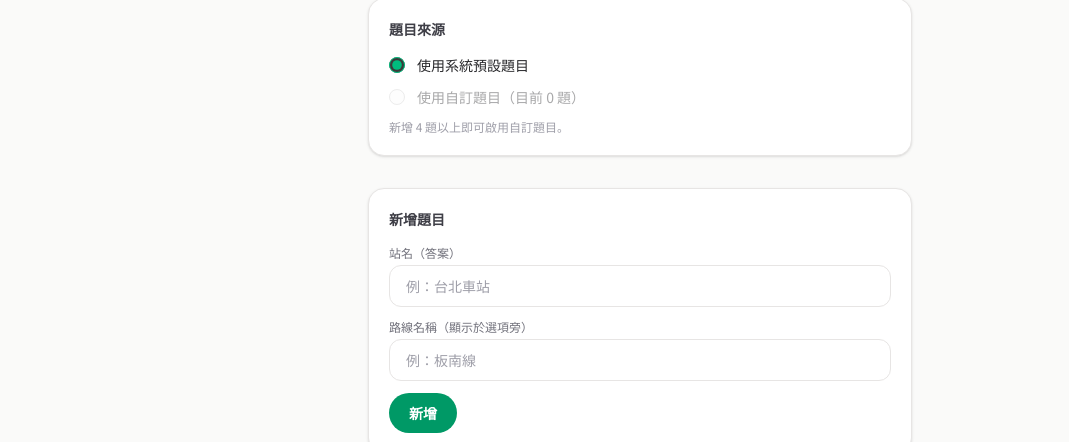
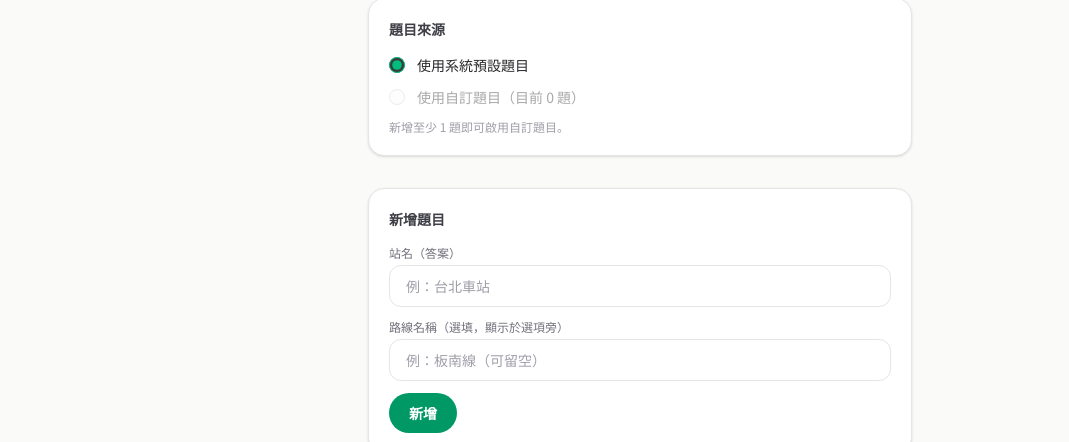
Before and after one commit to 3dw/learn-zh, a Vue app: page /mrt-quiz/editor in a window 1280 px wide. Shown: the part 238-680 px from the top of the page, without its empty margins (0-1069 px from the left). Built offline with nearby package versions, Linux system fonts and the light colour scheme.

Commit message:
捷運站名後台：1題即可啟用自訂，路線名稱改為選填
Co-Authored-By: Claude Sonnet 4.6 <noreply@anthropic.com>

```diff
--- a/src/views/MrtQuizEditorPage.vue
+++ b/src/views/MrtQuizEditorPage.vue
@@ -22,7 +22,7 @@ const useCustom = ref(localStorage.getItem(STORAGE_USE_CUSTOM) === 'true')
 watch(stations, (val) => localStorage.setItem(STORAGE_STATIONS, JSON.stringify(val)), { deep: true })
 watch(useCustom, (val) => localStorage.setItem(STORAGE_USE_CUSTOM, String(val)))
 
-const canEnable = computed(() => stations.value.length >= 4)
+const canEnable = computed(() => stations.value.length >= 1)
 
 const nameInput = ref('')
 const lineInput = ref('')
@@ -31,7 +31,6 @@ const formError = ref('')
 function addStation() {
 	formError.value = ''
 	if (!nameInput.value.trim()) { formError.value = '請填寫站名。'; return }
-	if (!lineInput.value.trim()) { formError.value = '請填寫路線名稱。'; return }
 	if (stations.value.some(s => s.name === nameInput.value.trim())) {
 		formError.value = '這個站名已存在。'; return
 	}
@@ -95,11 +94,8 @@ function clearAll() {
 					</span>
 				</label>
 			</div>
-			<p v-if="!canEnable && stations.length > 0" class="mt-3 text-xs text-amber-600 dark:text-amber-400">
-				需至少新增 4 題才能切換為自訂題目。
-			</p>
-			<p v-else-if="!canEnable" class="mt-3 text-xs text-zinc-400">
-				新增 4 題以上即可啟用自訂題目。
+			<p v-if="!canEnable" class="mt-3 text-xs text-zinc-400">
+				新增至少 1 題即可啟用自訂題目。
 			</p>
 		</section>
 
@@ -118,11 +114,11 @@ function clearAll() {
 					/>
 				</div>
 				<div>
-					<label class="mb-1 block text-xs font-medium text-zinc-500 dark:text-zinc-400">路線名稱（顯示於選項旁）</label>
+					<label class="mb-1 block text-xs font-medium text-zinc-500 dark:text-zinc-400">路線名稱（選填，顯示於選項旁）</label>
 					<input
 						v-model="lineInput"
 						type="text"
-						placeholder="例：板南線"
+						placeholder="例：板南線（可留空）"
 						class="w-full rounded-xl border border-stone-200 bg-white px-4 py-2.5 text-sm text-zinc-900 placeholder-zinc-400 focus:border-emerald-400 focus:outline-none dark:border-zinc-700 dark:bg-zinc-900 dark:text-zinc-100"
 						@keydown.enter="addStation"
 					/>
--- a/src/views/MrtQuizPage.vue
+++ b/src/views/MrtQuizPage.vue
@@ -47,7 +47,7 @@ function loadActivePool(): Station[] {
 		if (!useCustom) return DEFAULT_STATIONS
 		const raw = localStorage.getItem(STORAGE_STATIONS)
 		const custom: Station[] = raw ? JSON.parse(raw) : []
-		return custom.length >= 4 ? custom : DEFAULT_STATIONS
+		return custom.length >= 1 ? custom : DEFAULT_STATIONS
 	} catch {
 		return DEFAULT_STATIONS
 	}
```
